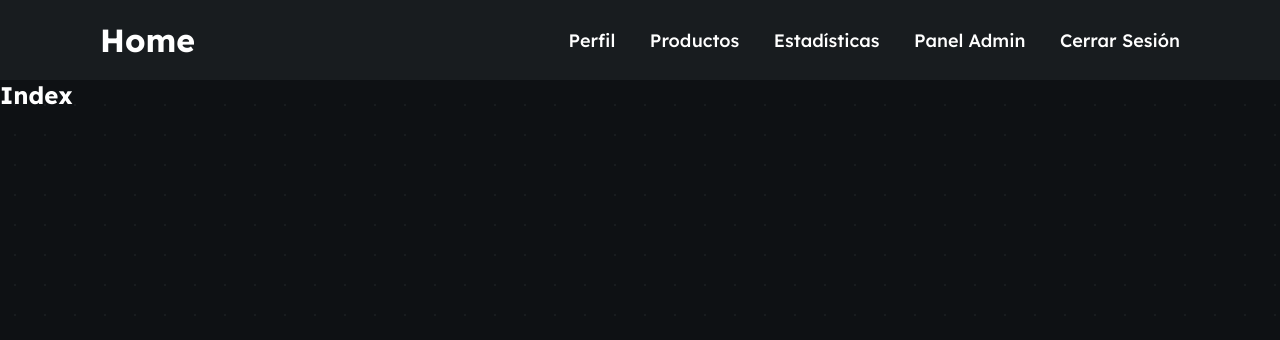
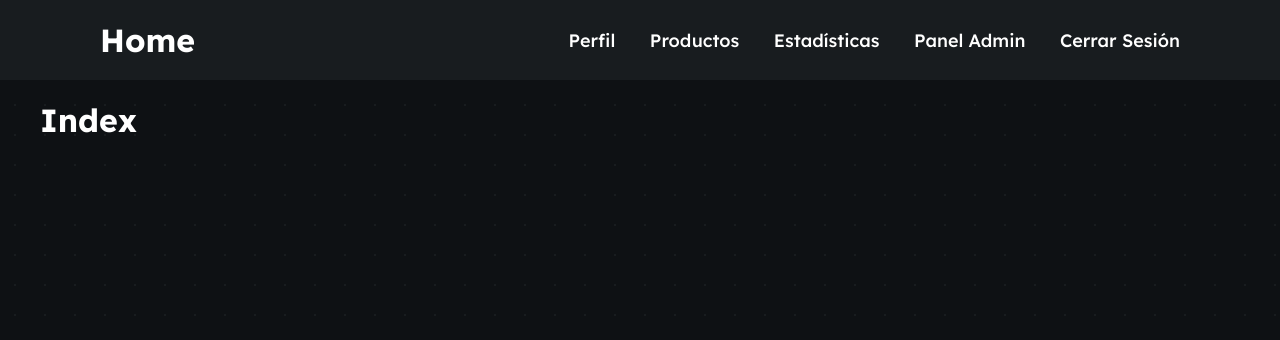
Before and after one commit to ElHeyne/ProyectoFinalTS, a Flask app: page / in a window 1280 px wide. Shown: the top 340 px of the page. Run offline with Flask 3, Linux system fonts and the light colour scheme; a user stored in the database is signed in.

Commit message:
Iniciar Containers
Se crean dos ficheros css y se inician los contenedores, aplicandolos al titulo de cada pagina.

```diff
--- a/src/templates/index.html
+++ b/src/templates/index.html
@@ -11,6 +11,8 @@
     <link rel="stylesheet" href="../static/main.css">
     <link rel="stylesheet" href="../static/containers.css">
     <link rel="stylesheet" href="../static/navbars.css">
+    <link rel="stylesheet" href="../static/tables.css">
+    <link rel="stylesheet" href="../static/fonts.css">
 
     <!--External Links-->
 
@@ -37,7 +39,7 @@
             <a class="log-out" href="/cerrar-login">Cerrar Sesión</a>
         </nav>
     </header>
-    <section>
+    <section class="container-type-1">
         <h1>Index</h1> <!-- TODO Saludar al usuario creando un nuevo valor llamado user_name y mandarlo en el form, guardandolo en sesion-->
     </section>
 </body>
```
